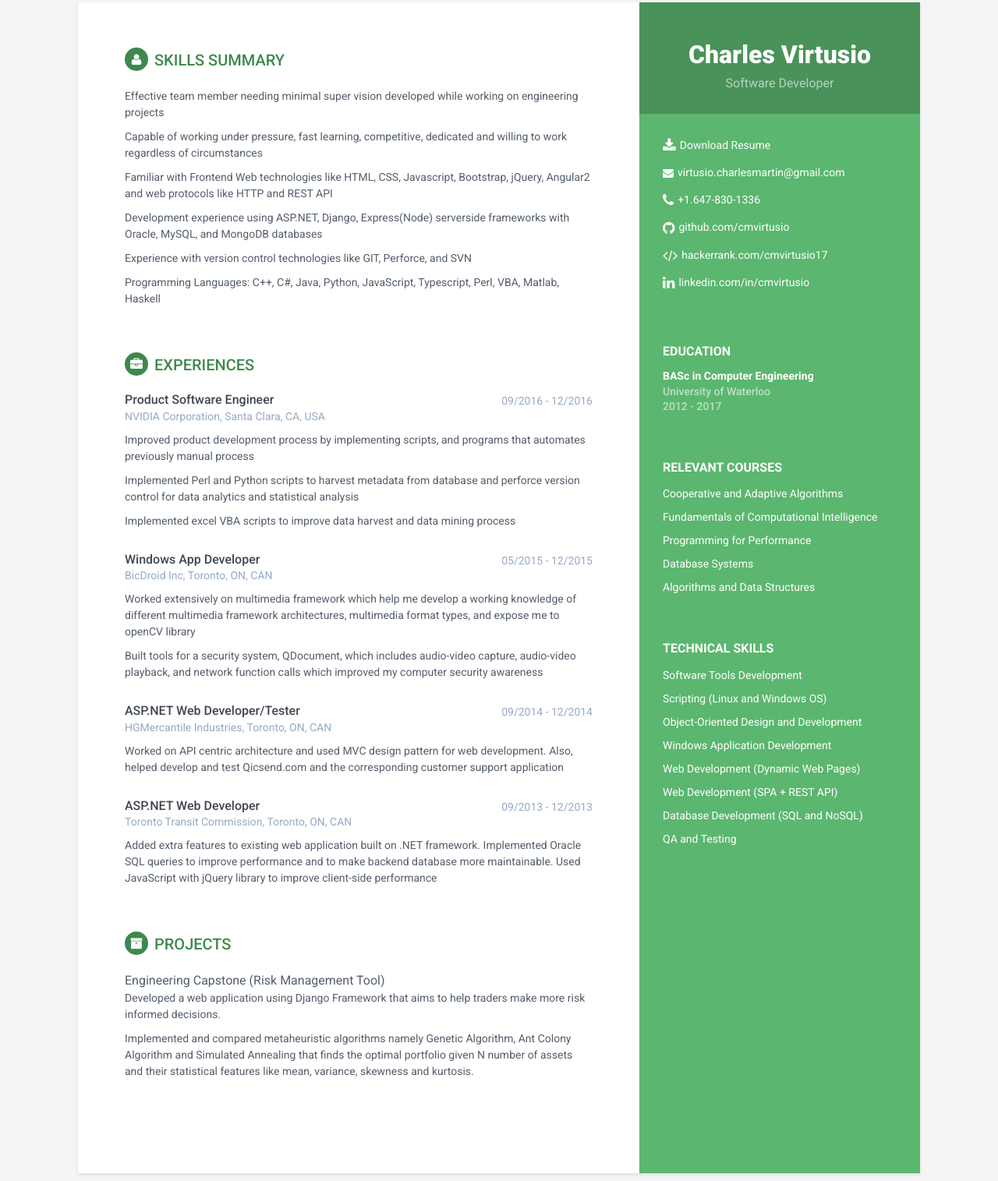
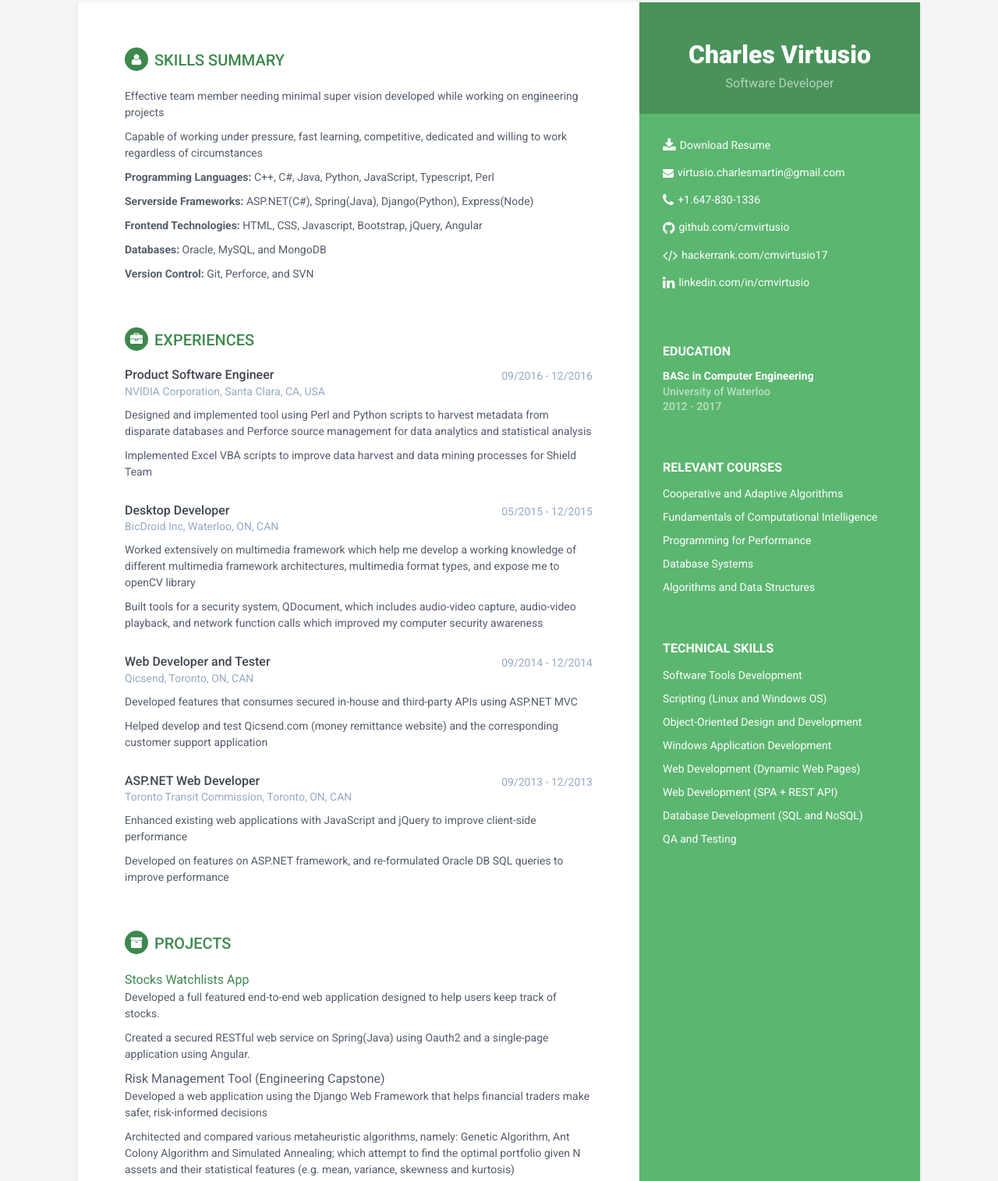
Before and after one commit to cmvirtusio/cmvirtusio.github.io, a plain HTML site: page index.html in a window 1280 px wide. Shown: the part 27-1542 px from the top of the page at 78% size. Drawn offline with Linux system fonts and the light colour scheme.

Commit message:
Updated Resume

```diff
--- a/index.html
+++ b/index.html
@@ -96,10 +96,11 @@
                 <div class="summary">
 					<p>Effective team member needing minimal super vision developed while working on engineering projects</p>
 					<p>Capable of working under pressure, fast learning, competitive, dedicated and willing to work regardless of circumstances</p>
-					<p>Familiar with Frontend Web technologies like HTML, CSS, Javascript, Bootstrap, jQuery, Angular2 and web protocols like HTTP and REST API</p>
-					<p>Development experience using ASP.NET, Django, Express(Node) serverside frameworks with Oracle, MySQL, and MongoDB databases</p>
-					<p>Experience with version control technologies like GIT, Perforce, and SVN</p>
-					<p>Programming Languages: C++, C#, Java, Python, JavaScript, Typescript, Perl, VBA, Matlab, Haskell</p>
+					<p><strong>Programming Languages:</strong> C++, C#, Java, Python, JavaScript, Typescript, Perl</p>
+					<p><strong>Serverside Frameworks:</strong> ASP.NET(C#), Spring(Java), Django(Python), Express(Node)</p>
+					<p><strong>Frontend Technologies:</strong> HTML, CSS, Javascript, Bootstrap, jQuery, Angular</p>
+					<p><strong>Databases:</strong> Oracle, MySQL, and MongoDB</p>
+					<p><strong>Version Control:</strong> Git, Perforce, and SVN</p>
 
 					</div><!--//summary-->
             </section><!--//section-->
@@ -116,19 +117,18 @@
                         <div class="company">NVIDIA Corporation, Santa Clara, CA, USA</div>
                     </div><!--//meta-->
                     <div class="details">
-                        <p>Improved product development process by implementing scripts, and programs that automates previously manual process</p>
-                        <p>Implemented Perl and Python scripts to harvest metadata from database and perforce version control for data analytics and statistical analysis </p>
-						<p>Implemented excel VBA scripts to improve data harvest and data mining process</p>
+                        <p>Designed and implemented tool using Perl and Python scripts to harvest metadata from disparate databases and Perforce source management for data analytics and statistical analysis</p>
+                        <p>Implemented Excel VBA scripts to improve data harvest and data mining processes for Shield Team</p>
                     </div><!--//details-->
                 </div><!--//item-->
 
                 <div class="item">
                     <div class="meta">
                         <div class="upper-row">
-                            <h3 class="job-title">Windows App Developer</h3>
+                            <h3 class="job-title">Desktop Developer</h3>
                             <div class="time">05/2015 - 12/2015</div>
                         </div><!--//upper-row-->
-                        <div class="company">BicDroid Inc, Toronto, ON, CAN</div>
+                        <div class="company">BicDroid Inc, Waterloo, ON, CAN</div>
                     </div><!--//meta-->
                     <div class="details">
                         <p>Worked extensively on multimedia framework which help me develop a working knowledge of different multimedia framework architectures, multimedia format types, and expose me to openCV library</p>
@@ -140,13 +140,14 @@
                 <div class="item">
                     <div class="meta">
                         <div class="upper-row">
-                            <h3 class="job-title">ASP.NET Web Developer/Tester</h3>
+                            <h3 class="job-title">Web Developer and Tester</h3>
                             <div class="time">09/2014 - 12/2014</div>
                         </div><!--//upper-row-->
-                        <div class="company">HGMercantile Industries, Toronto, ON, CAN</div>
+                        <div class="company">Qicsend, Toronto, ON, CAN</div>
                     </div><!--//meta-->
                     <div class="details">
-                        <p>Worked on API centric architecture and used MVC design pattern for web development. Also, helped develop and test Qicsend.com and the corresponding customer support application</p>
+                        <p>Developed features that consumes secured in-house and third-party APIs using ASP.NET MVC</p>
+						<p>Helped develop and test Qicsend.com (money remittance website) and the corresponding customer support application</p>
                     </div><!--//details-->
                 </div><!--//item-->
 
@@ -159,7 +160,8 @@
                         <div class="company">Toronto Transit Commission, Toronto, ON, CAN</div>
                     </div><!--//meta-->
                     <div class="details">
-                        <p>Added extra features to existing web application built on .NET framework. Implemented Oracle SQL queries to improve performance and to make backend database more maintainable. Used JavaScript with jQuery library to improve client-side performance</p>
+                        <p>Enhanced existing web applications with JavaScript and jQuery to improve client-side performance</p>
+						<p>Developed on features on ASP.NET framework, and re-formulated Oracle DB SQL queries to improve performance</p>
                     </div><!--//details-->
                 </div><!--//item-->
 
@@ -167,11 +169,18 @@
 
             <section class="section projects-section">
                 <h2 class="section-title"><i class="fa fa-archive"></i>Projects</h2>
+				<div class="item">
+                    <span class="project-title">
+					<a href="http://www.cmpv.xyz/">Stocks Watchlists App</a></span>
+					<div class="details">
+                        <p>Developed a full featured end-to-end web application designed to help users keep track of stocks.</p>
+						<p>Created a secured RESTful web service on Spring(Java) using Oauth2 and a single-page application using Angular.</p>
+                    </div><!--//details-->
                 <div class="item">
-                    <span class="project-title">Engineering Capstone (Risk Management Tool)</span>
+                    <span class="project-title">Risk Management Tool (Engineering Capstone)</span>
 					<div class="details">
-                        <p>Developed a web application using Django Framework that aims to help traders make more risk informed decisions.</p>
-						<p>Implemented and compared metaheuristic algorithms namely Genetic Algorithm, Ant Colony Algorithm and Simulated Annealing that finds the optimal portfolio given N number of assets and their statistical features like mean, variance, skewness and kurtosis.</p>
+                        <p>Developed a web application using the Django Web Framework that helps financial traders make safer, risk-informed decisions</p>
+						<p>Architected and compared various metaheuristic algorithms, namely: Genetic Algorithm, Ant Colony Algorithm and Simulated Annealing; which attempt to find the optimal portfolio given N assets and their statistical features (e.g. mean, variance, skewness and kurtosis)</p>
                     </div><!--//details-->
             </section><!--//section-->
 
```
Also changed, not shown: images/profile.png (deleted), 1 other file.
